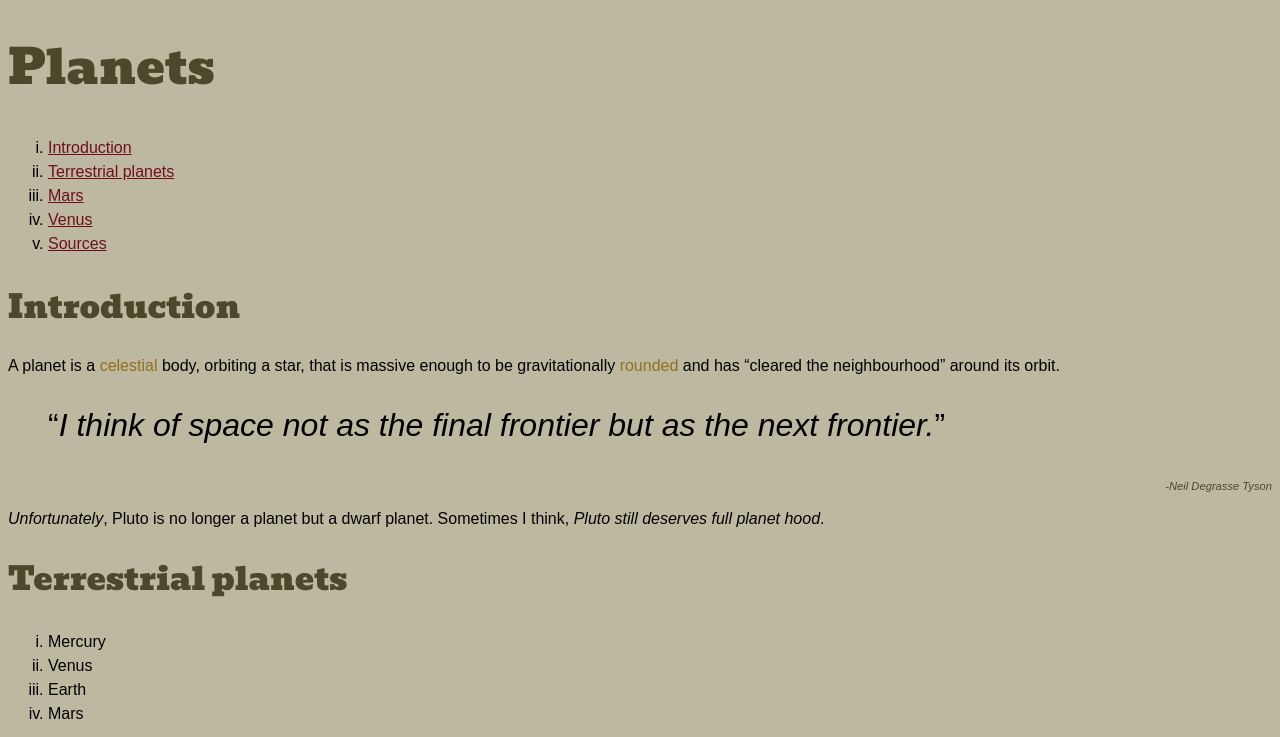
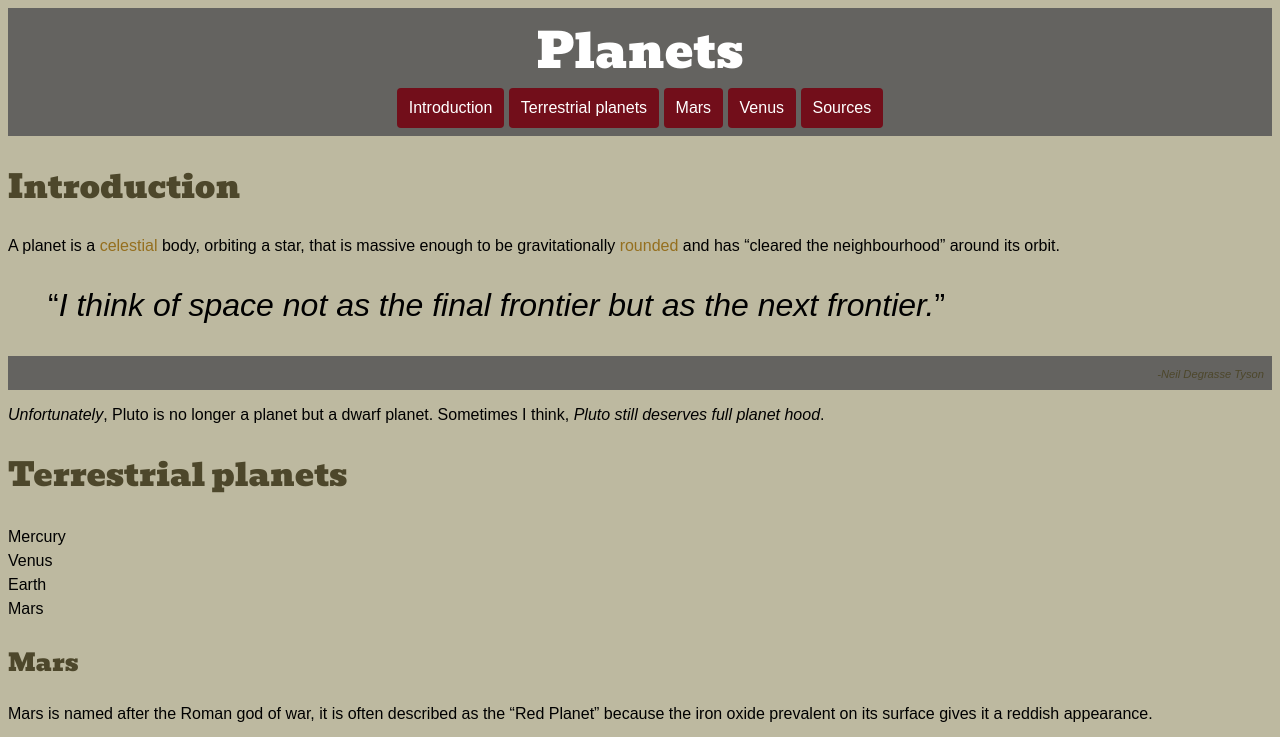
Before and after one commit to HaroldMani/dsn1674-assignment-4, a plain HTML site: page index.html in a window 1280 px wide. Shown: the top 737 px of the page. Drawn offline with Linux system fonts and the light colour scheme.

Commit message:
Added css
to tittle
to footer
added border to imgs

```diff
--- a/css/main.css
+++ b/css/main.css
@@ -5,17 +5,27 @@ html{
 	font-size: 1rem;
 }
 
+header{
+	background-color: #646360;
+	padding: 0.5em;
+	margin: 0;
+}
+
 h1{
-	color: #4d472b;
+	color: white;
 	font-weight: normal;
 	font-size: 3rem;
 	font-style: normal;
 	font-family: 'Bevan', cursive;
 	line-height: 1.5;
+	margin: 0;
+	padding: 0;
+	text-align: center;
 }
 
 a{
-	color: #720e1a;
+	color: white;
+	display: block;
 }
 
 a:hover{
@@ -56,9 +66,27 @@ cite{
 	text-align: right
 }
 
+nav{
+	text-align: center;
+}
+
 ol{
-	list-style-type: lower-roman;
+	list-style-type: none;
 	line-height: 1.5;
+	margin: 0;
+	padding: 0;
+}
+
+nav a{
+	display: inline-block;
+	padding: 0.5em 0.75em;
+	text-decoration: none;
+	border-radius: 4px;
+	background-color: #720e1a;
+}
+
+nav li{
+	display: inline-block;
 }
 
 dt{
@@ -70,5 +98,30 @@ figcaption{
 }
 
 .v, .m{
-	list-style-type: disc;
+	list-style-type: circle;
 }
+
+.ss{
+	color: white;
+}
+
+footer{
+	background-color: #646360;
+	margin: 0;
+	padding: 0.5em;
+}
+
+figure{
+	border: 5px solid black;
+	border-radius: 10px;
+	margin: 0;
+	padding: 1em 2em 0.5em 3em;
+}
+
+footer a{
+	color: #720e1a;
+}
+
+img{
+	width: 100%;
+}
--- a/index.html
+++ b/index.html
@@ -81,11 +81,11 @@
   </main>
 
     <footer>
-     <h2>Sources</h2>
-     <ol>
+     <h2 class="ss">Sources</h2>
+     <ul>
       <li class="m"><a href="https://en.wikipedia.org/wiki/Mars">https://en.wikipedia.org/wiki/Mars</a></li>
       <li class="v"><a href="https://en.wikipedia.org/wiki/Venus">https://en.wikipedia.org/wiki/Venus</a></li>
-    </ol>
+    </ul>
     </footer>
 
 </body>
```
